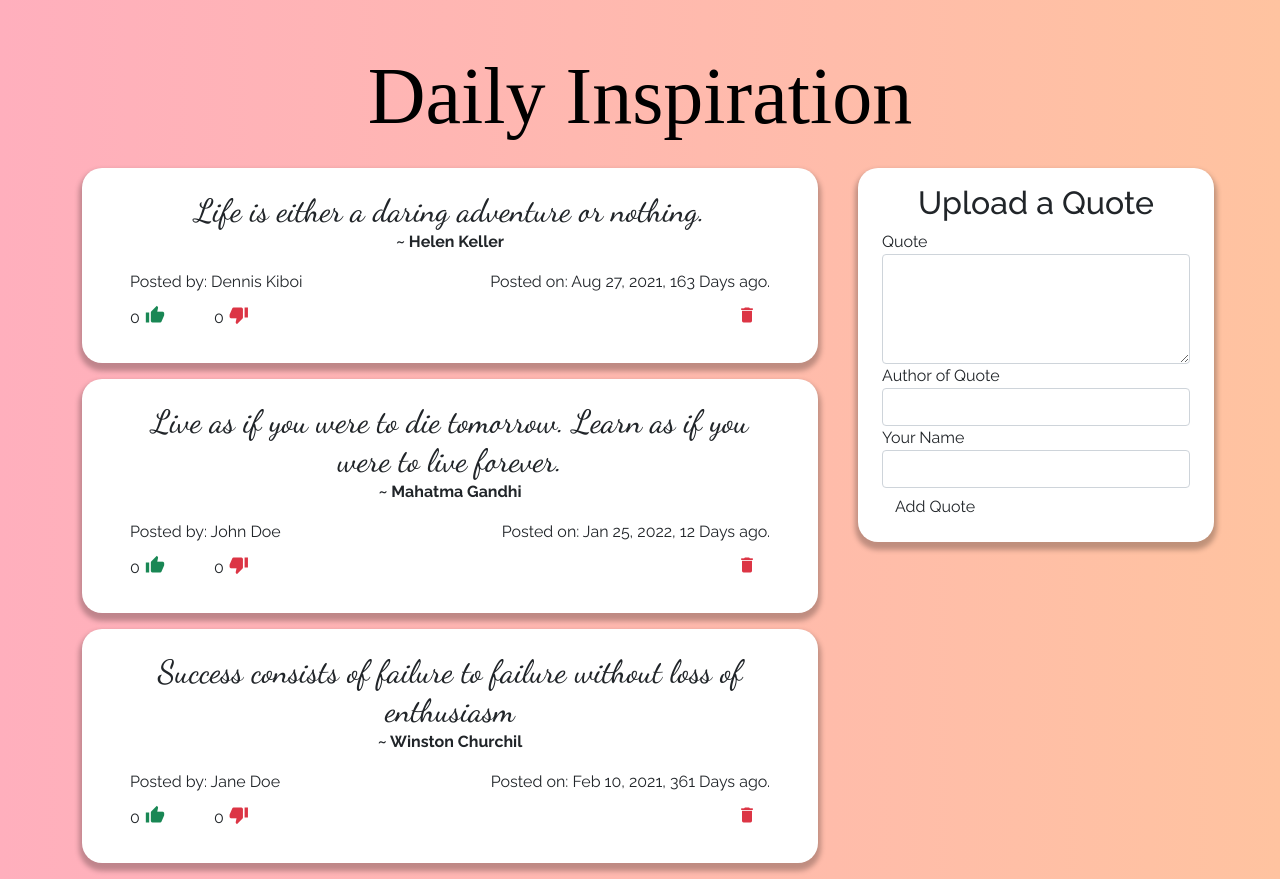
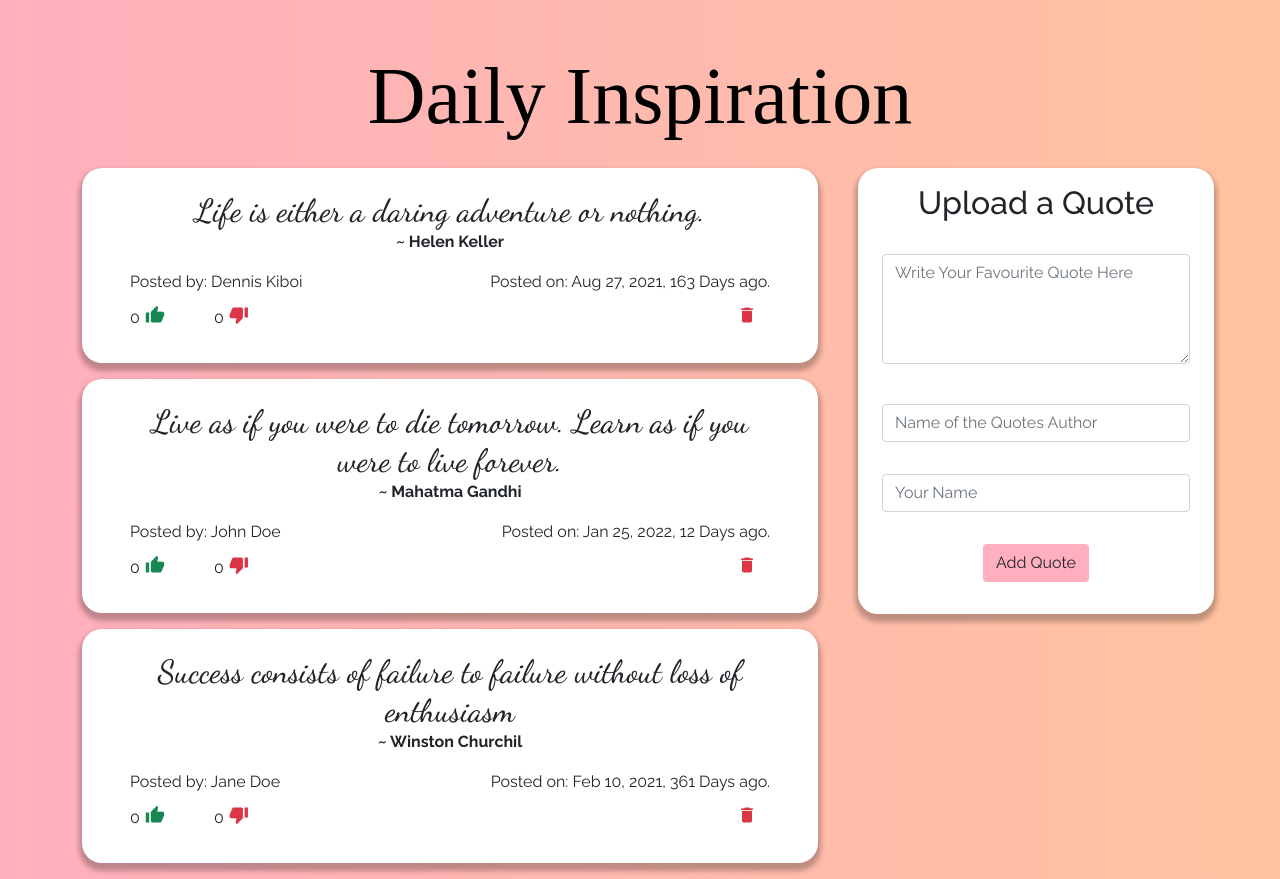
Before and after one commit to mururi/Quotes_app, an Angular app: page / in a window 1280 px wide. Built offline with nearby package versions, Linux system fonts and the light colour scheme; a web font is replaced by a local one.

Commit message:
Add styling to form

```diff
--- a/src/app/quote-form/quote-form.component.css
+++ b/src/app/quote-form/quote-form.component.css
@@ -3,3 +3,7 @@
   box-shadow: 0px 5px 5px 3px rgba(0, 0, 0, 0.25);
   border-radius: 20px;
 }
+
+#submit-button {
+  background-color: #FFAFBD;
+}
--- a/src/app/quote-form/quote-form.component.html
+++ b/src/app/quote-form/quote-form.component.html
@@ -1,33 +1,30 @@
 <div class="container-fluid form-wrapper m-3 py-3 px-4">
   <h2 class="text-center">Upload a Quote</h2>
 
-  <form #quoteForm = 'ngForm' (ngSubmit)='submitQuote()'>
+  <form #quoteForm = 'ngForm' (ngSubmit)='submitQuote()' class="text-center">
 
-    <div class="form-group">
-      <label for="content">Quote</label>
-      <textarea class="form-control" id="content" rows="4" [(ngModel)]="newQuote.content" name="content" #content='ngModel' required></textarea>
+    <div class="form-group py-4">
+      <textarea class="form-control" id="content" rows="4" [(ngModel)]="newQuote.content" name="content" #content='ngModel' placeholder="Write Your Favourite Quote Here" required></textarea>
       <div [hidden]="content.valid || content.pristine" class="alert alert-danger">
         <p>Quote is Required</p>
       </div>
     </div>
 
-    <div class="form-group">
-      <label for="author">Author of Quote</label>
-      <input type="text" required class="form-control" id="author" [(ngModel)]="newQuote.author" name="author" #author='ngModel'>
+    <div class="form-group py-3">
+      <input type="text" required class="form-control" id="author" [(ngModel)]="newQuote.author" name="author" #author='ngModel' placeholder="Name of the Quotes Author">
       <div [hidden]="author.valid || author.pristine" class="alert alert-danger">
         <p>Name of Author is Required</p>
       </div>
     </div>
 
-    <div class="form-group">
-      <label for="name">Your Name</label>
-      <input type="text" required class="form-control" id="name" [(ngModel)]="newQuote.submittedBy" name="name" #name='ngModel'>
+    <div class="form-group py-3">
+      <input type="text" required class="form-control" id="name" [(ngModel)]="newQuote.submittedBy" name="name" #name='ngModel' placeholder="Your Name">
       <div [hidden]="name.valid || name.pristine" class="alert alert-danger">
         <p>Your Name is Required</p>
       </div>
     </div>
 
-    <button type="submit" class="btn">Add Quote</button>
+    <button type="submit" class="btn my-3" id="submit-button">Add Quote</button>
 
   </form>
 </div>
```
